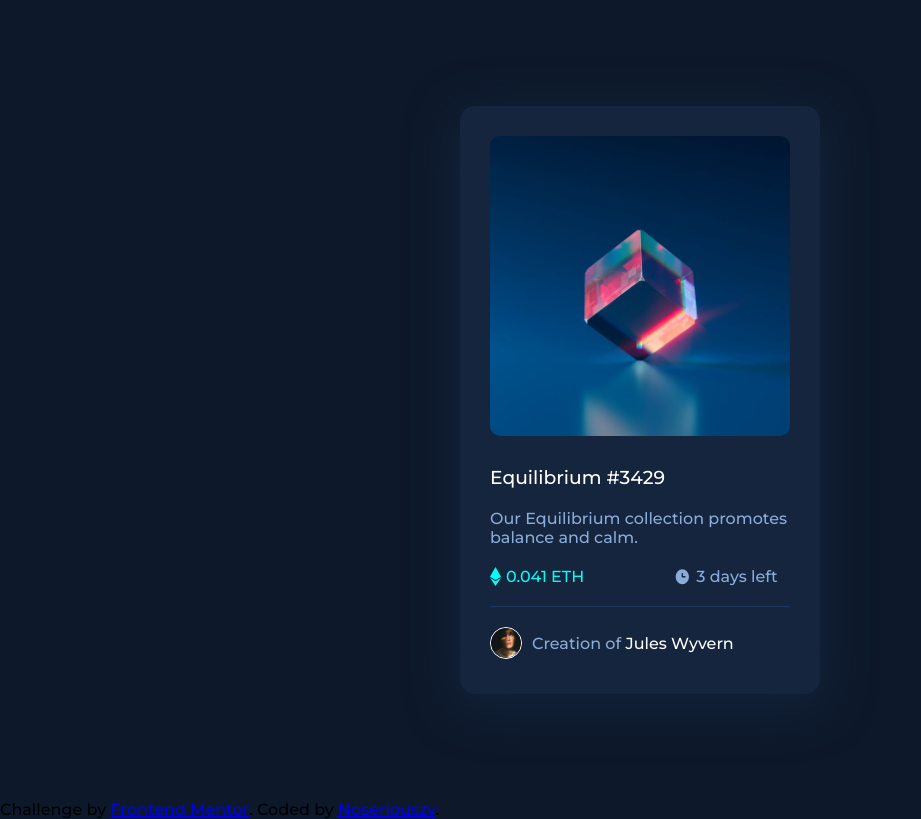
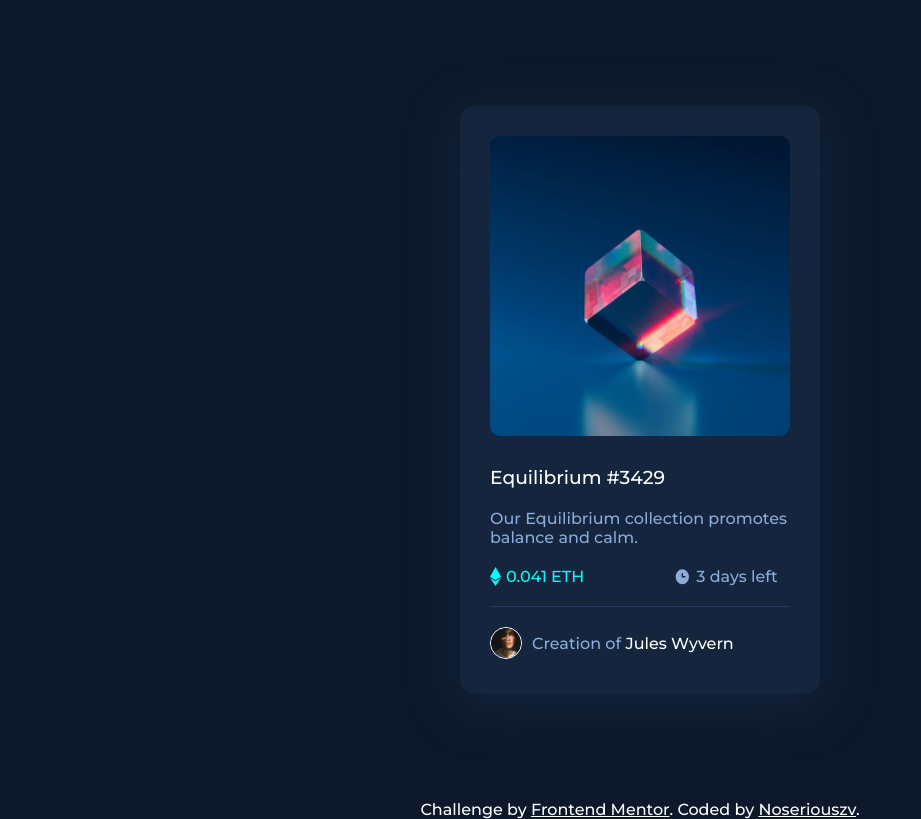
Before and after one commit to Noseriousv/NFT-preview-card-component, a plain HTML site: page index.html in a window 1280 px wide. Shown: the whole page, without its empty margins (0-921 px from the left). Drawn offline with Linux system fonts and the light colour scheme.

Commit message:
Finished

```diff
--- a/Style.css
+++ b/Style.css
@@ -148,6 +148,13 @@ footer img {
     color:  hsl(178, 100%, 50%);
 }
 
+.attribution, .attribution a {
+    color: hsl(0, 0%, 100%);
+    font-size: 1.12;
+    text-align: center;
+}
+
+
 @media screen and (max-width: 375px){
     #Container {
         max-width: 260px;
```
Also changed, not shown: index.html (+0 -10 lines).
